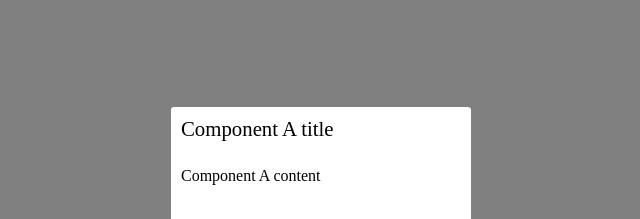
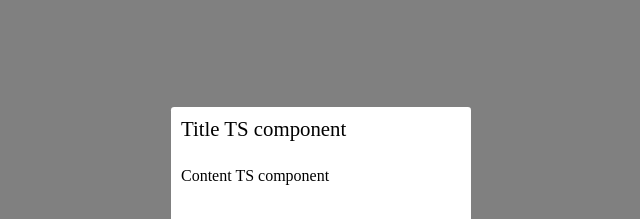
Before and after one commit to sabatinim/fe_architecture, a React app: page / in a window 1280 px wide. Shown: the part 216-435 px from the top of the page, without its empty margins (319-959 px from the left). Built offline with nearby package versions, Linux system fonts and the light colour scheme; the HTML template or start-up script is replaced by a standard one.

Commit message:
refactoring.

```diff
--- a/src/index.tsx
+++ b/src/index.tsx
@@ -1,11 +1,11 @@
 import * as React from "react";
 import * as ReactDOM from "react-dom";
-import Confirm from "./tsConfirmation/Confirm"
+import TSConfirm from "./tsConfirmation/Confirm"
 import JSConfirm from "./jsConfirmation/JSConfirm";
 import {bridgeWith} from "./Bridge";
 
-let aComponent:JSX.Element = <Confirm title="Component A title"
-                       content="Component A content"/>;
+let aComponent:JSX.Element = <TSConfirm title="Title TS component"
+                       content="Content TS component"/>;
 
 let jsComponent = <JSConfirm title="Title JS component" content="Content JS component"/>;
 
```
